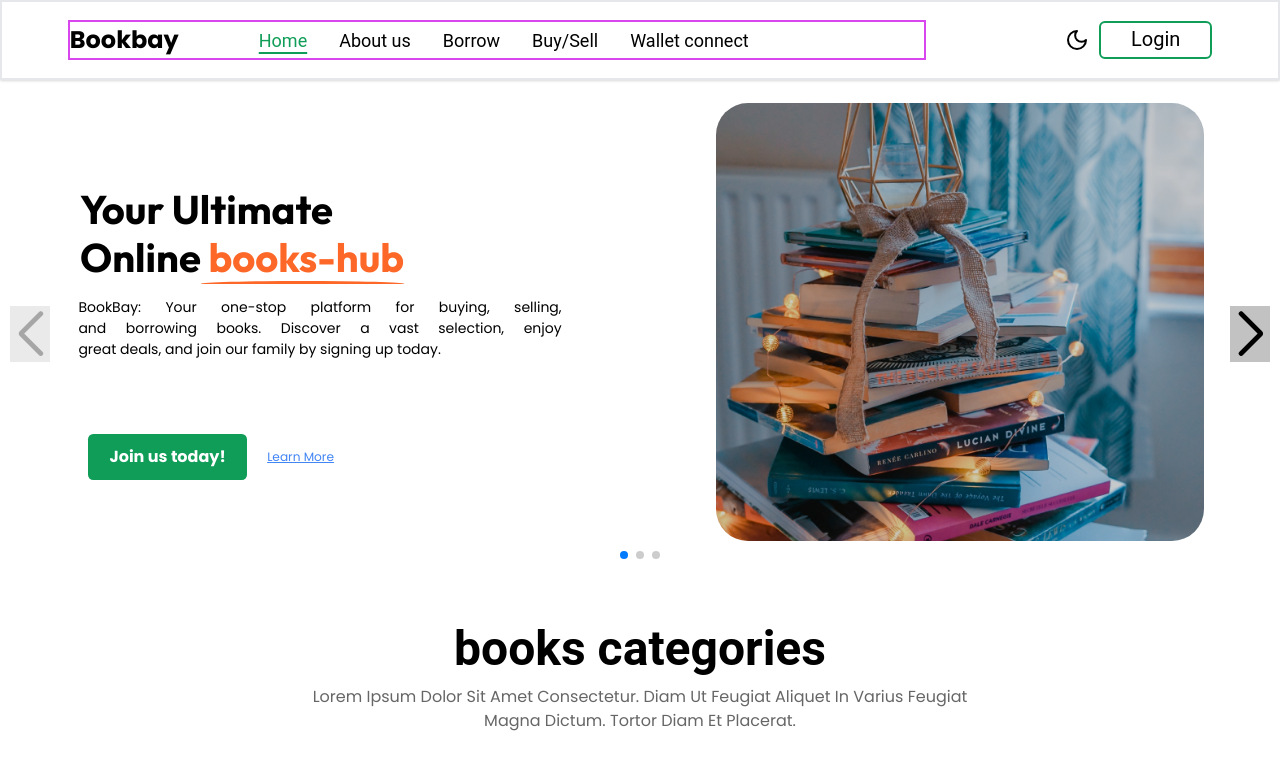
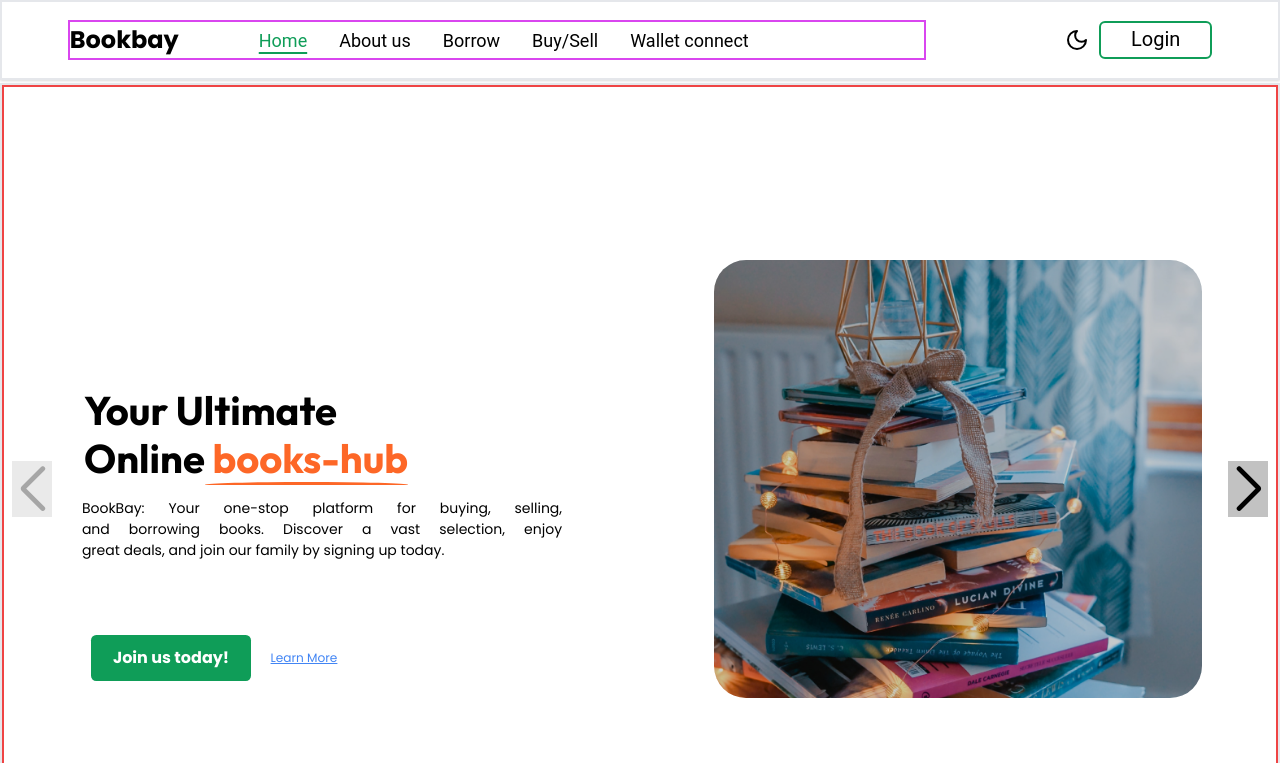
Before and after one commit to smartrogo/Bookbay, a React (Vite) app: page / in a window 1280 px wide. Shown: the top 763 px of the page. Built offline with nearby package versions, Linux system fonts and the light colour scheme; no server answers; some icons are missing; a web font is replaced by a local one.

Commit message:
landing page

```diff
--- a/src/components/Header.jsx
+++ b/src/components/Header.jsx
@@ -136,7 +136,7 @@ export const Header = (props) => {
               className="close z-20 mt-7 right-4 cursor-pointer font-medium text-[40px] leading-5 not-italic absolute"
             />
           )}
-          <ul className="p-4 mt-20 w-[80%] border-2 absolute z-10 ml-8">
+          <ul className="p-4 mt-20 w-[80%] border-2 fixed z-10 ml-8">
             <li className="mb-5 text-[25px] font-medium leading-[120%] hover:underline">
               <NavLink
                 to="/"
--- a/src/components/Hero.jsx
+++ b/src/components/Hero.jsx
@@ -43,7 +43,7 @@ export const Hero = () => {
       scrollbar={{ draggable: true }}
       onSlideChange={() => console.log("slide change")}
       onSwiper={(swiper) => console.log(swiper)}
-      className="mt-[21%] mb-10 sm:mt-[10%] md:mt-[6.5%]"
+      className="mt-[21%] mb-10 border-2 h-[100vh] sm:mt-[10%] md:mt-[6.5%]"
     >
       <SwiperSlide>
         <SlideShow paragrhap={para} heading={head} img={hero1} />
--- a/src/components/SlideShow.jsx
+++ b/src/components/SlideShow.jsx
@@ -8,9 +8,9 @@ export const SlideShow = ({ paragrhap, img, heading }) => {
 
 
   return (
-      <SwiperSlide className=" flex flex-col justify-center items-center md:flex-row">
+      <SwiperSlide className="border-2 h-[100vh] border-red-500 flex flex-col justify-center items-center md:flex-row">
         <div className="w-full md:w-[50%]">
-          <div className="md:[80%]">
+          <div className="md:[80%] mt-[8rem]">
             <h1 className=" w-[21.1875rem] mx-auto h-[7rem] flex-shrink-0 text-[2.5rem] outfit leading-[3rem] mt-10 font-bold text-center md:text-start md:w-[76%] sm:w-[90%] md:ml-20 balance mb-0">
              {heading}
             </h1>
```
